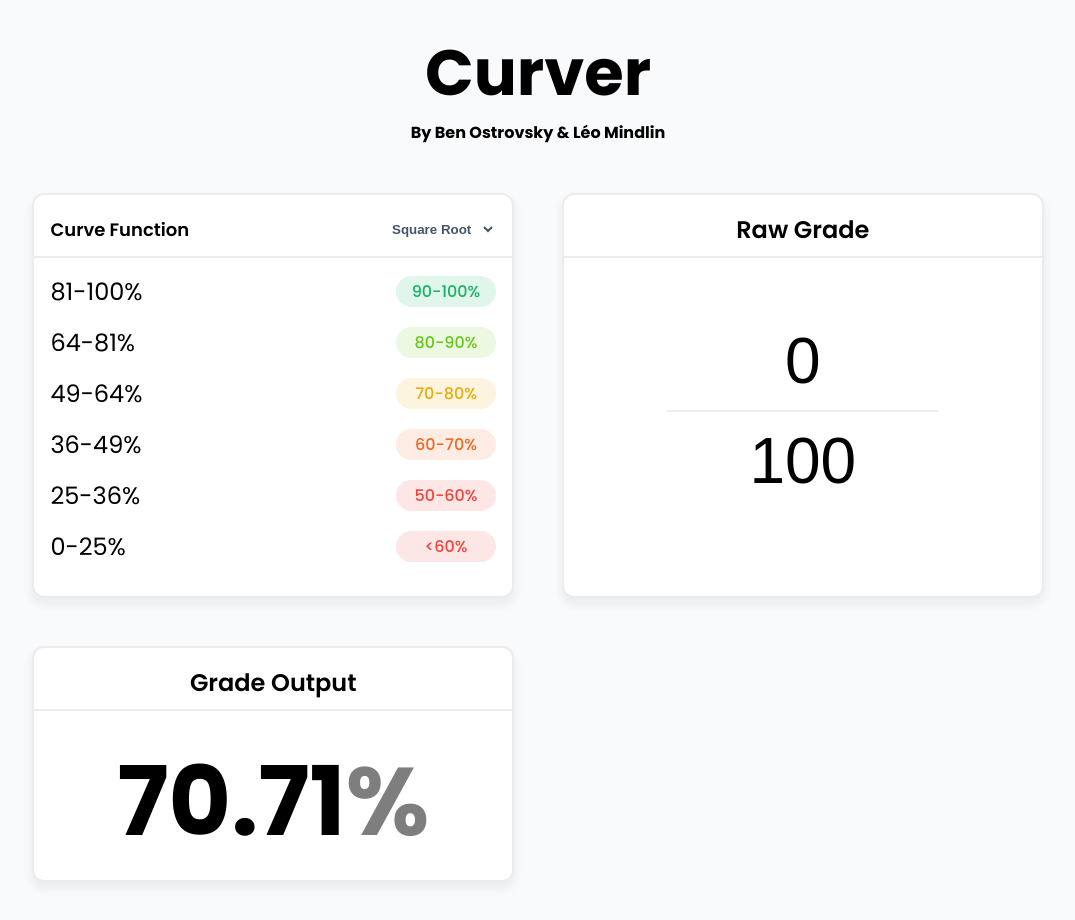
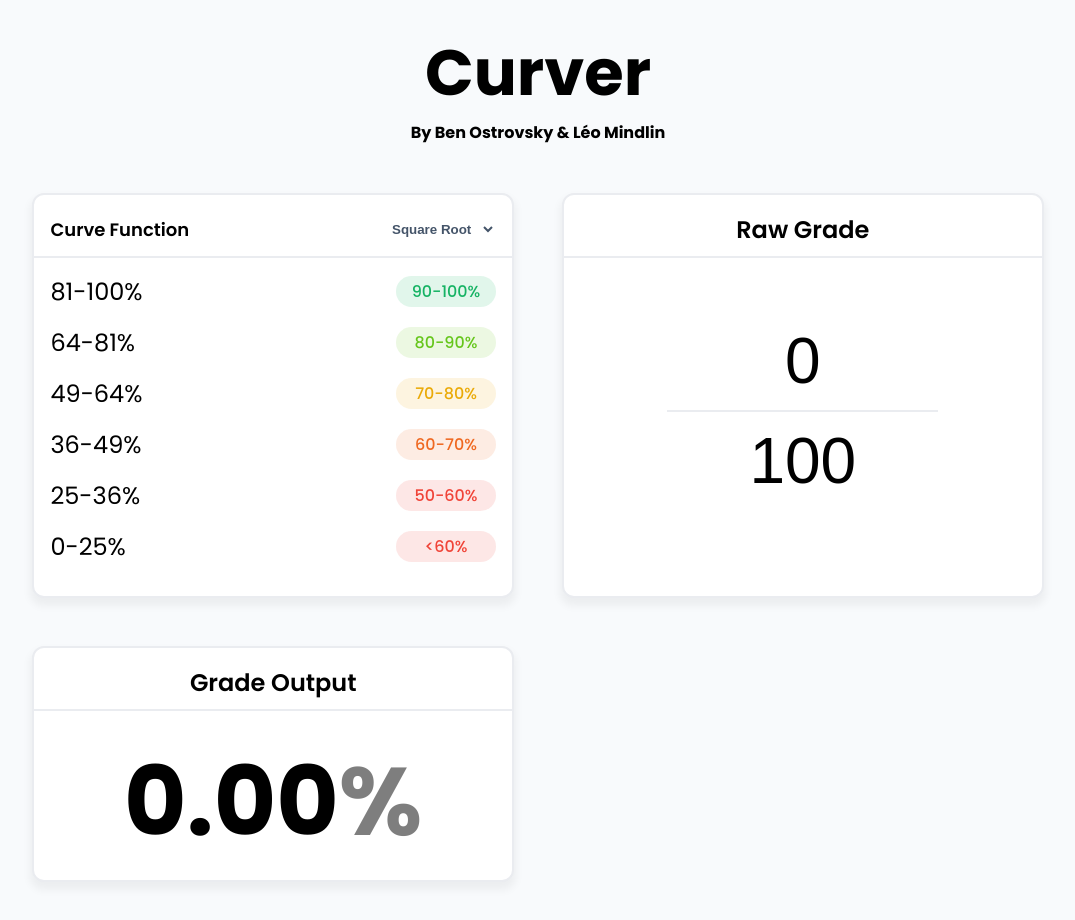
Before and after one commit to GradeCurver/Curver, a Next.js app: page / in a window 1280 px wide. Shown: the top 920 px of the page, without its empty margins (102-1177 px from the left). Built offline with nearby package versions, Linux system fonts and the light colour scheme.

Commit message:
Fix Number Input Validation
Co-authored-by: Ben Ostrovsky <Ben-Ostrovsky@users.noreply.github.com>

```diff
--- a/pages/index.tsx
+++ b/pages/index.tsx
@@ -11,7 +11,7 @@ export interface AppState {
 
 export default function Home() {
   const [formData, setFormData] = useState<AppState['formData']>({
-    score: 50,
+    score: "",
     maxScore: 100,
   });
 
@@ -28,6 +28,7 @@ export default function Home() {
         <link rel="icon" href="/favicon.ico" />
       </Head>
       <main className={styles.main}>
+        <div className={styles.hero}>
           <div className={styles.title}>Curver</div>
           <div className={styles.subtitle}>By Ben Ostrovsky & Léo Mindlin </div>
           <div className={styles.cardContainer}>
@@ -35,6 +36,7 @@ export default function Home() {
             <SecondCard onChange={handleChange} />
             <ThirdCard formData={formData} />
           </div>
+        </div>
       </main>
     </>
   );
```
Lines whose indentation alone changed are shown as unchanged.
